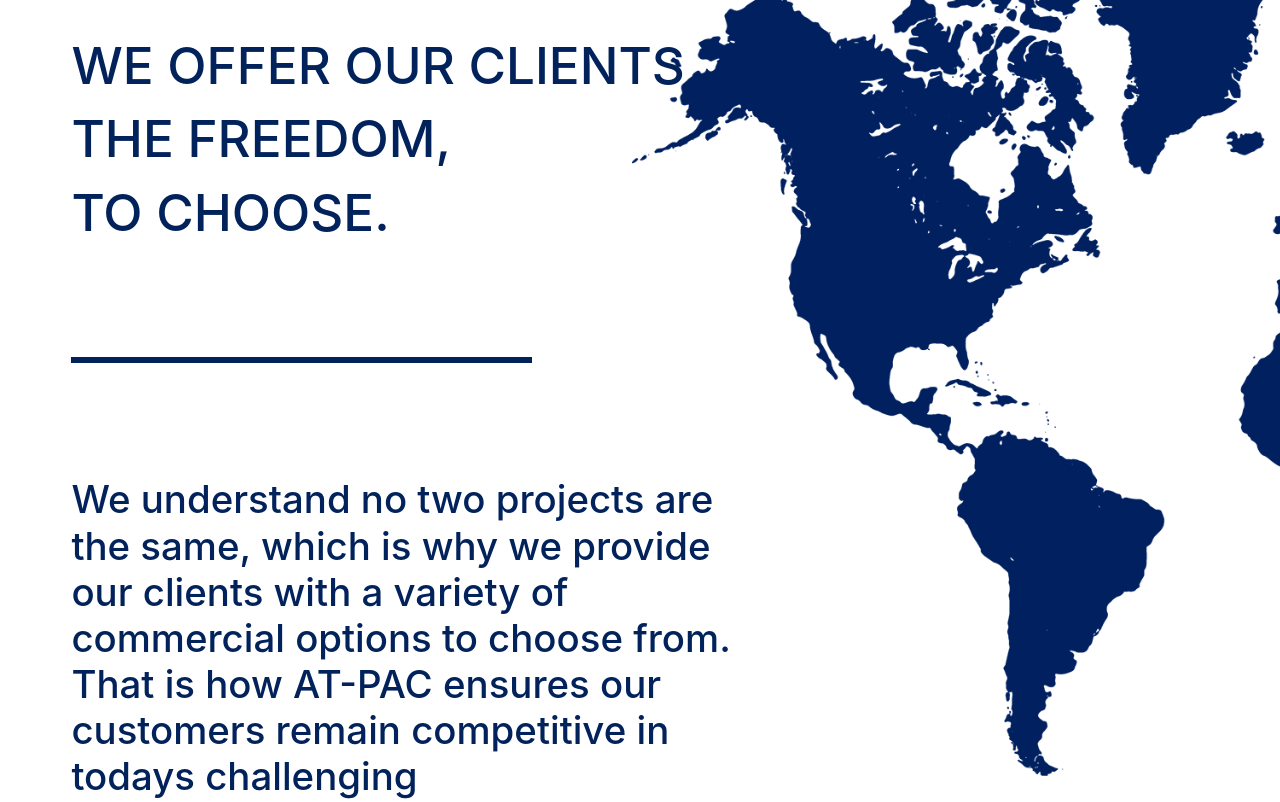
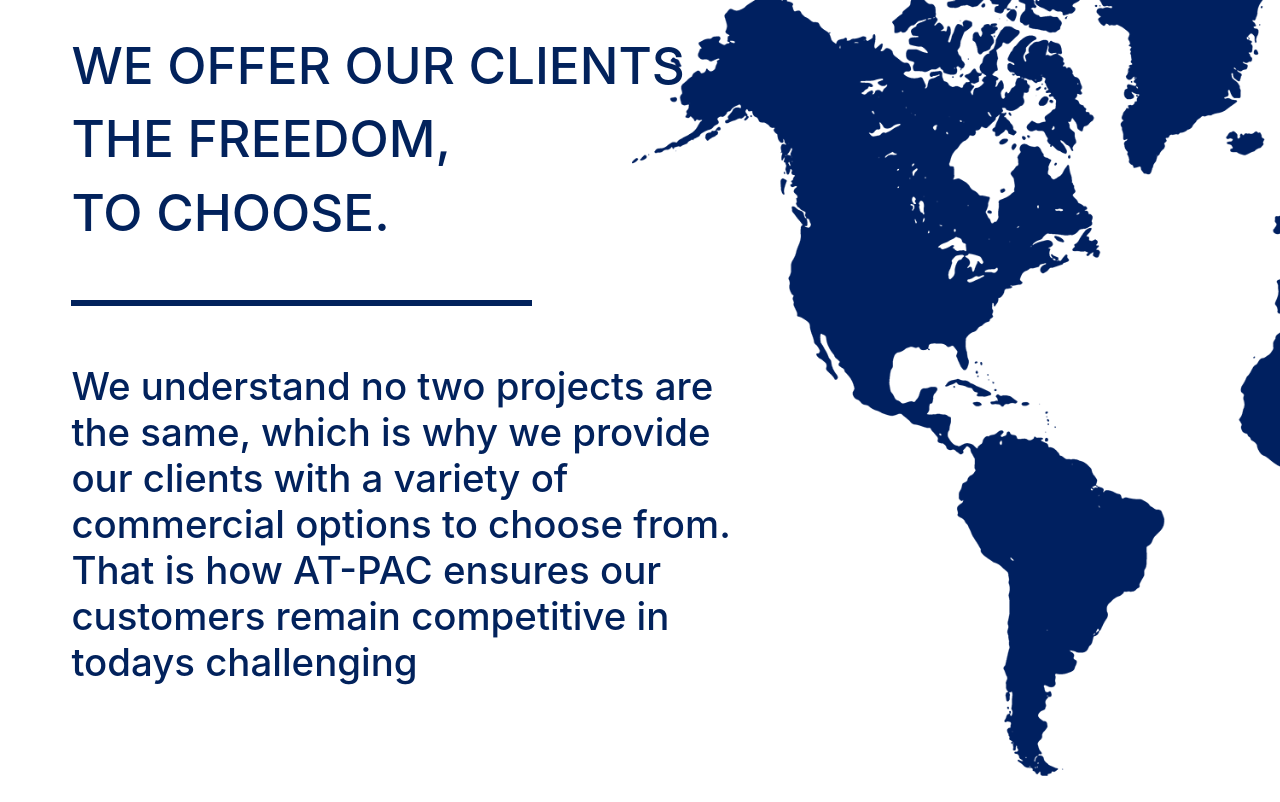
Before and after one commit to tmnguyen8/AP-used-equipment, a plain HTML site: page index.html in a window 1280 px wide. Shown: the part 1089-1891 px from the top of the page. Drawn offline with nearby package versions, Linux system fonts and the light colour scheme.

Commit message:
changing second card margin

```diff
--- a/style.css
+++ b/style.css
@@ -43,7 +43,7 @@
     width: 40%;
     margin-left: 0;
     border: 3px solid rgb(2,34,92);
-    margin: 10% 0;
+    margin: 5% 0;
 }
 .my-para {
     width: 60%;
```
